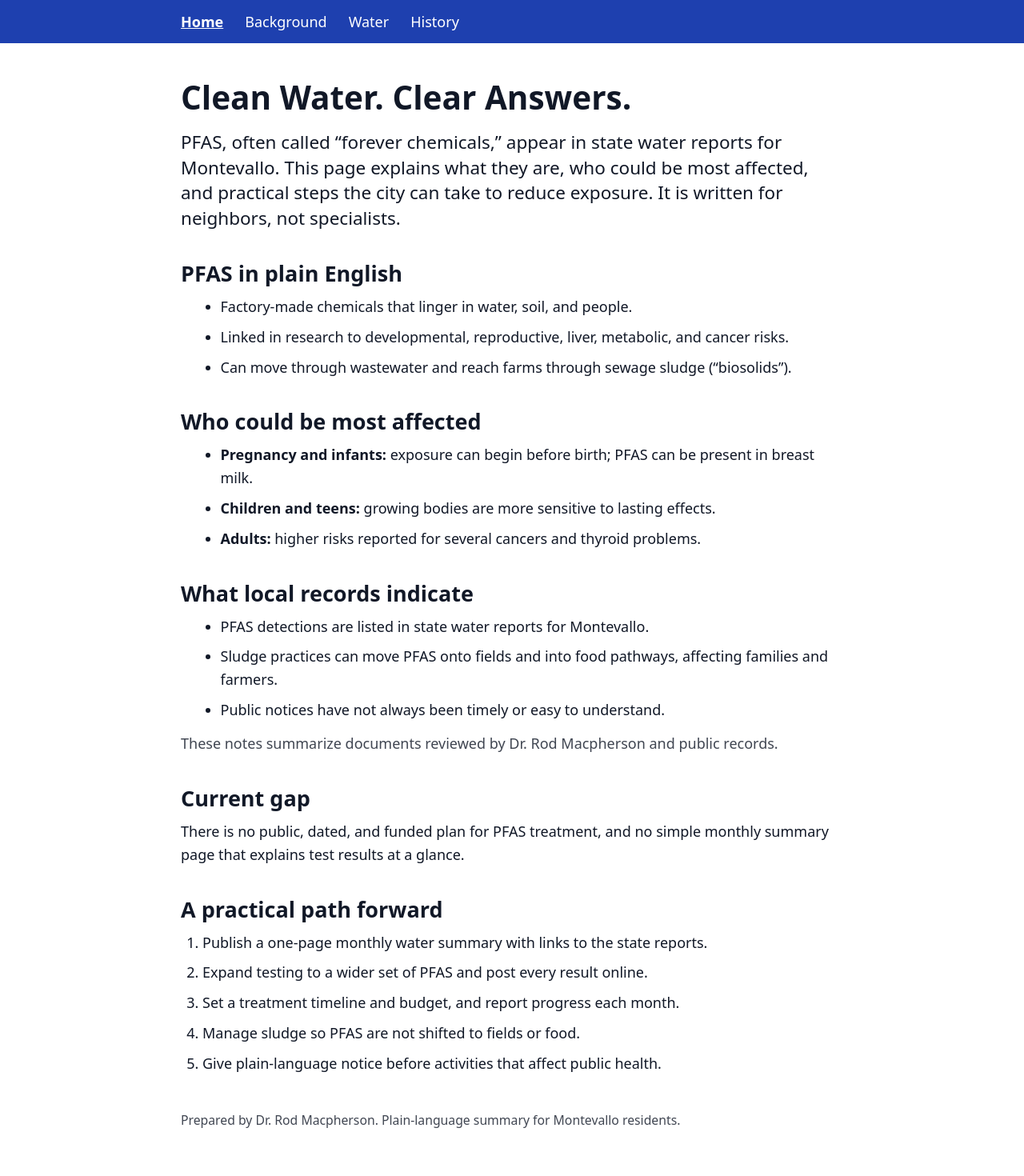
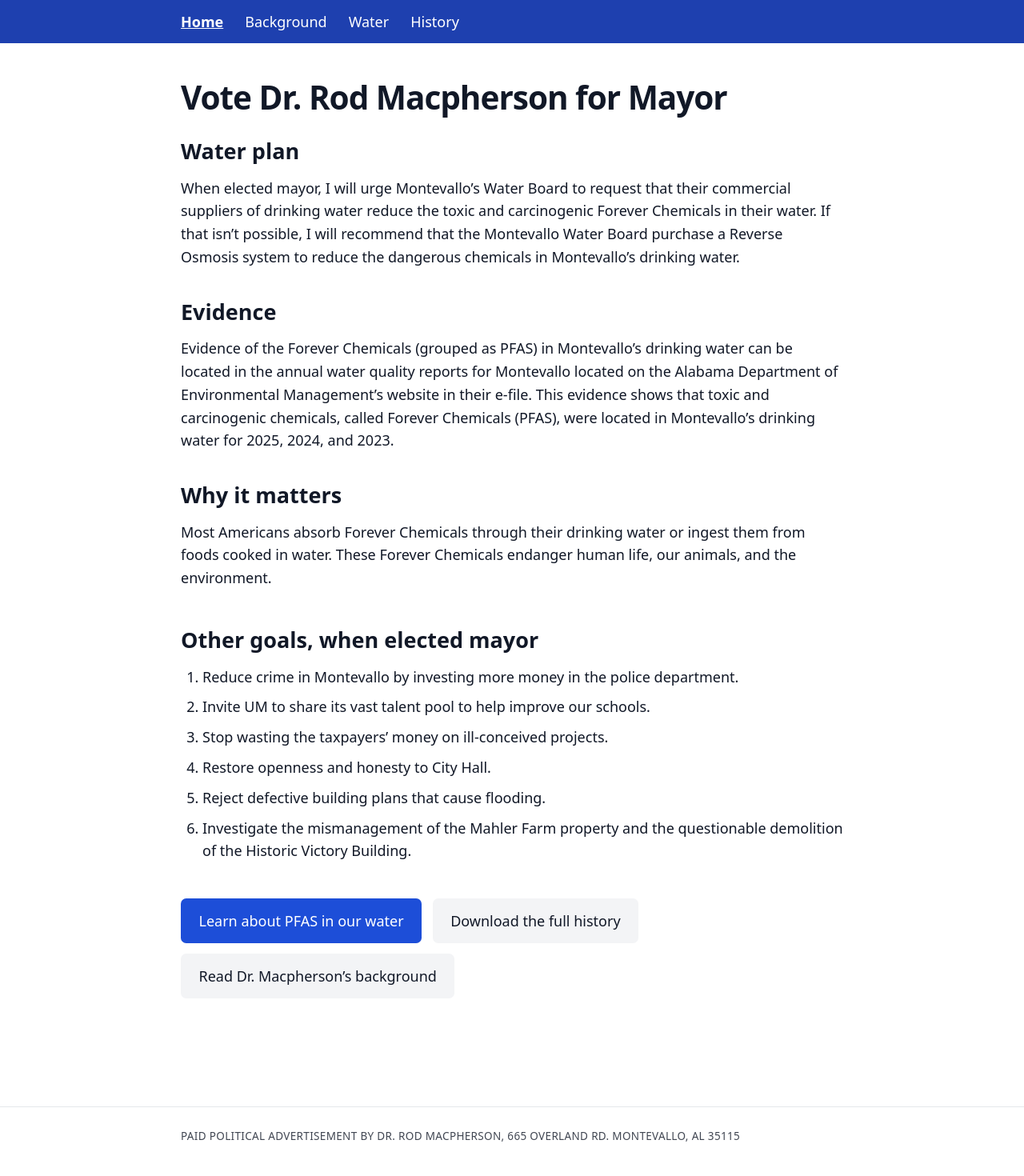
Before and after one commit to PufyBee/grandfatherscampaign, a Next.js app: page / in a window 1280 px wide. Shown: the top 1470 px of the page at 80% size. Built offline with nearby package versions, Linux system fonts and the light colour scheme.

Commit message:
Revamped homepage to adequatly convey Rod's message

```diff
--- a/app/page.tsx
+++ b/app/page.tsx
@@ -1,82 +1,89 @@
 import type { Metadata } from "next";
-import SidePhoto from "../components/SidePhoto";
+import Link from "next/link";
 
 export const metadata: Metadata = {
-  title: "Clean Water. Clear Answers. | Montevallo Water Facts",
+  title: "Dr. Rod Macpherson for Mayor | Montevallo Water Facts",
 };
 
 export default function Page() {
   return (
-    <div className="mx-auto max-w-3xl 2xl:max-w-none 2xl:grid 2xl:grid-cols-[240px_minmax(0,900px)_240px] 2xl:gap-8 px-4">
-      {/* Left photo (placeholder until you add src) */}
-      <SidePhoto src={undefined} alt="Local water photo, left side" showPlaceholder />
+    <div className="mx-auto max-w-3xl px-4">
+      <h1 className="text-4xl font-extrabold tracking-tight mb-6">
+        Vote Dr. Rod Macpherson for Mayor
+      </h1>
 
-      {/* Main content */}
-      <div className="2xl:max-w-none">
-        <h1 className="text-4xl font-bold mb-4">Clean Water. Clear Answers.</h1>
-
-        <p className="text-xl mb-6">
-          PFAS, often called “forever chemicals,” appear in state water reports for Montevallo.
-          This page explains what they are, who could be most affected, and practical steps
-          the city can take to reduce exposure. It is written for neighbors, not specialists.
-        </p>
-
-        <section className="mt-8">
-          <h2 className="text-2xl font-semibold mb-2">PFAS in plain English</h2>
-          <ul className="list-disc ml-6 space-y-2">
-            <li>Factory-made chemicals that linger in water, soil, and people.</li>
-            <li>Linked in research to developmental, reproductive, liver, metabolic, and cancer risks.</li>
-            <li>Can move through wastewater and reach farms through sewage sludge (“biosolids”).</li>
-          </ul>
-        </section>
-
-        <section className="mt-8">
-          <h2 className="text-2xl font-semibold mb-2">Who could be most affected</h2>
-          <ul className="list-disc ml-6 space-y-2">
-            <li><strong>Pregnancy and infants:</strong> exposure can begin before birth; PFAS can be present in breast milk.</li>
-            <li><strong>Children and teens:</strong> growing bodies are more sensitive to lasting effects.</li>
-            <li><strong>Adults:</strong> higher risks reported for several cancers and thyroid problems.</li>
-          </ul>
-        </section>
-
-        <section className="mt-8">
-          <h2 className="text-2xl font-semibold mb-2">What local records indicate</h2>
-          <ul className="list-disc ml-6 space-y-2">
-            <li>PFAS detections are listed in state water reports for Montevallo.</li>
-            <li>Sludge practices can move PFAS onto fields and into food pathways, affecting families and farmers.</li>
-            <li>Public notices have not always been timely or easy to understand.</li>
-          </ul>
-          <p className="mt-3 opacity-80">
-            These notes summarize documents reviewed by Dr. Rod Macpherson and public records.
+      {/* Water plan */}
+      <section className="space-y-3 mb-8">
+        <h2 className="text-2xl font-semibold">Water plan</h2>
+        <p>
+          When elected mayor, I will urge Montevallo’s Water Board to request that their commercial
+          suppliers of drinking water reduce the toxic and carcinogenic Forever Chemicals in their
+          water. If that isn’t possible, I will recommend that the Montevallo Water Board purchase
+          a Reverse Osmosis system to reduce the dangerous chemicals in Montevallo’s drinking water.
         </p>
       </section>
 
-        <section className="mt-8">
-          <h2 className="text-2xl font-semibold mb-2">Current gap</h2>
+      {/* Evidence */}
+      <section className="space-y-3 mb-8">
+        <h2 className="text-2xl font-semibold">Evidence</h2>
         <p>
-            There is no public, dated, and funded plan for PFAS treatment, and no simple monthly
-            summary page that explains test results at a glance.
+          Evidence of the Forever Chemicals (grouped as PFAS) in Montevallo’s drinking water can be
+          located in the annual water quality reports for Montevallo located on the Alabama
+          Department of Environmental Management’s website in their e-file. This evidence shows that
+          toxic and carcinogenic chemicals, called Forever Chemicals (PFAS), were located in
+          Montevallo’s drinking water for 2025, 2024, and 2023.
         </p>
       </section>
 
-        <section className="mt-8">
-          <h2 className="text-2xl font-semibold mb-2">A practical path forward</h2>
+      {/* Why it matters */}
+      <section className="space-y-3 mb-10">
+        <h2 className="text-2xl font-semibold">Why it matters</h2>
+        <p>
+          Most Americans absorb Forever Chemicals through their drinking water or ingest them from
+          foods cooked in water. These Forever Chemicals endanger human life, our animals, and the
+          environment.
+        </p>
+      </section>
+
+      {/* Other goals */}
+      <section className="mb-10">
+        <h2 className="text-2xl font-semibold mb-3">Other goals, when elected mayor</h2>
         <ol className="list-decimal ml-6 space-y-2">
-            <li>Publish a one-page monthly water summary with links to the state reports.</li>
-            <li>Expand testing to a wider set of PFAS and post every result online.</li>
-            <li>Set a treatment timeline and budget, and report progress each month.</li>
-            <li>Manage sludge so PFAS are not shifted to fields or food.</li>
-            <li>Give plain-language notice before activities that affect public health.</li>
+          <li>Reduce crime in Montevallo by investing more money in the police department.</li>
+          <li>Invite UM to share its vast talent pool to help improve our schools.</li>
+          <li>Stop wasting the taxpayers’ money on ill-conceived projects.</li>
+          <li>Restore openness and honesty to City Hall.</li>
+          <li>Reject defective building plans that cause flooding.</li>
+          <li>
+            Investigate the mismanagement of the Mahler Farm property and the questionable
+            demolition of the Historic Victory Building.
+          </li>
         </ol>
       </section>
 
-        <p className="mt-10 text-sm opacity-80">
-          Prepared by Dr. Rod Macpherson. Plain-language summary for Montevallo residents.
-        </p>
+      {/* Quick actions */}
+      <div className="flex flex-wrap gap-3 mb-4">
+        <Link
+          href="/water"
+          className="inline-block rounded-md bg-blue-700 px-5 py-3 text-white font-medium hover:bg-blue-800"
+        >
+          Learn about PFAS in our water
+        </Link>
+        <Link
+          href="/history"
+          className="inline-block rounded-md bg-gray-100 px-5 py-3 font-medium hover:bg-gray-200"
+        >
+          Download the full history
+        </Link>
+        <Link
+          href="/background"
+          className="inline-block rounded-md bg-gray-100 px-5 py-3 font-medium hover:bg-gray-200"
+        >
+          Read Dr. Macpherson’s background
+        </Link>
       </div>
 
-      {/* Right photo (placeholder until you add src) */}
-      <SidePhoto src={undefined} alt="Local water photo, right side" showPlaceholder />
+      {/* Photo slots will go here later if you want side images */}
     </div>
   );
 }
```
Lines whose indentation alone changed are shown as unchanged.
